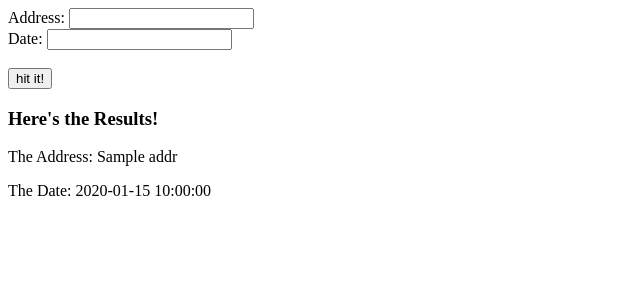
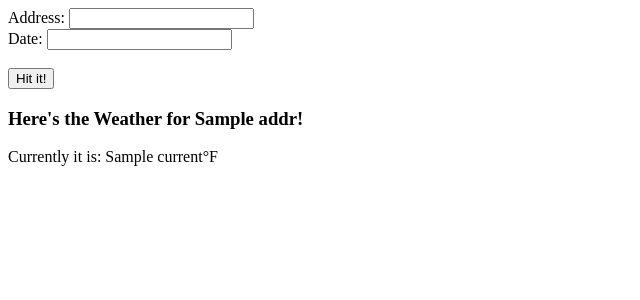
Before and after one commit to radiorobert/430-weatherApp, a Flask app: template templates/index.html in a window 1280 px wide. Shown: the top 300 px of the page, without its empty margins (0-640 px from the left). Run offline with Flask 2, Linux system fonts and the light colour scheme; the template is opened without the code that fills it: most values are stand-ins (such as "Sample title", 1, 10 or a date in 2020); parts of the project's set-up code (start-up, migrations or seed data) failed here and were passed over; some libraries are stand-ins or nearby versions.

Commit message:
Add output for current temp

```diff
--- a/templates/index.html
+++ b/templates/index.html
@@ -10,12 +10,13 @@
 		<input type="text" id="date" name="date">
 		<br>
 		<br>
-		<button type="submit">hit it!</button>
+		<button type="submit">Hit it!</button>
 	</form>
 
-	<h3>Here's the Results!</h3>
-	<p>The Address: {{addr}}</p>
-	<p>The Date: {{time}}</p>
+    {% if current %}
+        <h3>Here's the Weather for {{addr}}!</h3>
+        <p>Currently it is: {{current}}&deg;F</p>
+    {% endif %}
 
 </div>
 {% endblock %}
```
